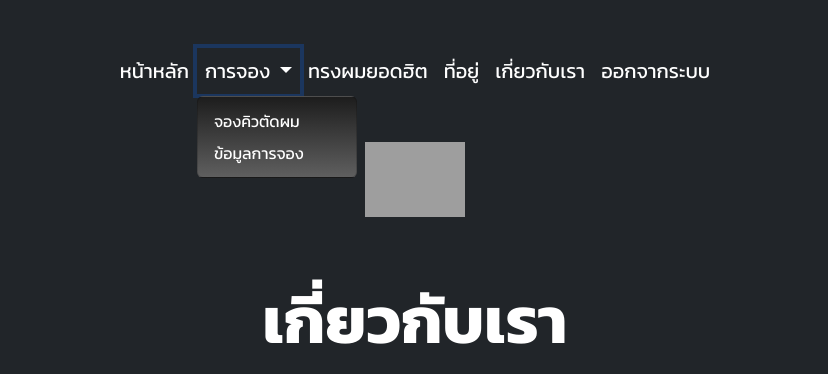
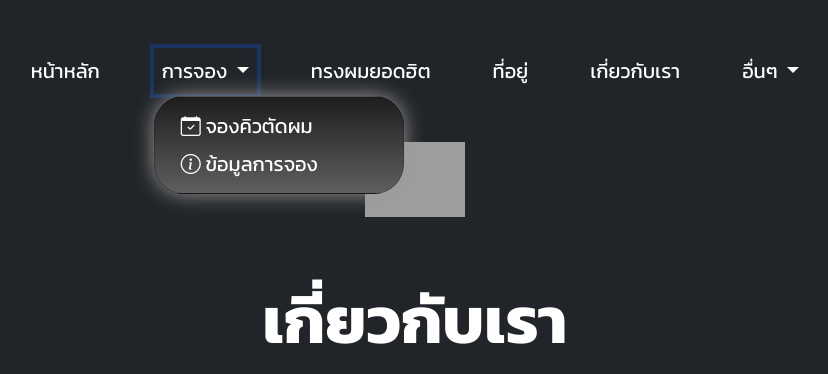
Before and after one commit to Chokpitak/Project, a PHP site: page /about.php in a window 1280 px wide, after a click on "การจอง". Shown: the top 374 px of the page, without its empty margins (225-1053 px from the left). Run offline with PHP 8.4, Linux system fonts and the light colour scheme; the visitor is signed in with stand-in values (Sample User, id 1); data that the repository does not hold is empty; some libraries are stand-ins or nearby versions; grey boxes are pictures that could not be loaded.

Commit message:
header.php

```diff
--- a/components/header.php
+++ b/components/header.php
@@ -1,15 +1,30 @@
 <script src="https://cdn.jsdelivr.net/npm/bootstrap@5.3.0-alpha1/dist/js/bootstrap.bundle.min.js"></script>
+<link href="https://cdn.jsdelivr.net/npm/bootstrap-icons@1.10.5/font/bootstrap-icons.css" rel="stylesheet">
 
 <style>
   .navbar-nav .nav-link {
     transition: all 0.3s ease;
     font-size: 20px;
     font-weight: 400;
-}
+  }
+
+  .navbar-nav .nav-item {
+    margin: 0 23px;
+  }
 
   .navbar-nav .nav-link:hover {
     text-shadow: 0 0 10px rgba(255, 255, 255, 0.8);
   }
+
+  .navbar-nav .dropdown-menu {
+    min-width: 250px;
+    padding: 10px;
+    font-size: 20px;
+    border-radius: 30px;
+    box-shadow: 0 0px 20px rgba(156, 152, 152, 1);
+  }
+
+
 </style>
 <nav class="navbar navbar-expand-lg navbar-dark rounded ">
   <div class="container">
@@ -23,23 +38,30 @@
     <div class="collapse navbar-collapse justify-content-center" id="navbarNav">
       <ul class="navbar-nav">
         <li class="nav-item"><a class="nav-link text-white" href="./index.php">หน้าหลัก</a></li>
-        <li class="nav-item dropdown">
+        <li class="nav-item dropdown <?php echo ($page == 'index') ? 'dropup' : ''; ?>">
     <a href="#" class="nav-link dropdown-toggle text-white" id="navbarDropdown" role="button"
        data-bs-toggle="dropdown" aria-expanded="false">
        การจอง
     </a>
     <ul class="dropdown-menu" aria-labelledby="navbarDropdown" style="background: linear-gradient(to top, rgba(95, 95, 95, 1), rgba(29, 29, 29, 1));">
-        <li><a href="reservation.php" class="dropdown-item text-white">จองคิวตัดผม</a></li>
-        <li><a href="view.php" class="dropdown-item text-white">ข้อมูลการจอง</a></li>
+        <li><a href="reservation.php" class="dropdown-item text-white"><span class="icon"><i class="bi bi-calendar-check"></i></span>  จองคิวตัดผม</a></li>
+        <li><a href="view.php" class="dropdown-item text-white"><span class="icon"><i class="bi bi-info-circle"></i></span>  ข้อมูลการจอง</a></li>
     </ul>
 </li>
-
-
-
         <li class="nav-item"><a class="nav-link text-white" href="./haircut.php">ทรงผมยอดฮิต</a></li>
         <li class="nav-item"><a class="nav-link text-white" href="./address.php">ที่อยู่</a></li>
-        <li class="nav-item"><a class="nav-link text-white" href="#">เกี่ยวกับเรา</a></li>
-        <li class="nav-item"><a class="nav-link text-white" href="controls/signout.php">ออกจากระบบ</a></li>
+        <li class="nav-item"><a class="nav-link text-white" href="./about.php">เกี่ยวกับเรา</a></li>
+        <li class="nav-item dropdown <?php echo ($page == 'index') ? 'dropup' : ''; ?>">
+    <a href="#" class="nav-link dropdown-toggle text-white" id="navbarDropdown" role="button"
+       data-bs-toggle="dropdown" aria-expanded="false">
+       อื่นๆ
+    </a>
+    <ul class="dropdown-menu" aria-labelledby="navbarDropdown" style="background: linear-gradient(to top, rgba(95, 95, 95, 1), rgba(29, 29, 29, 1));">
+        <li><a href="#" class="dropdown-item text-white"><span class="icon"><i class="bi bi-person-fill"></i></span>  โปรไฟล์</a></li>
+        <li><a href="#" class="dropdown-item text-white"><span class="icon"><i class="bi bi-gear-fill"></i></span>  ตั้งค่า</a></li>
+        <li><a href="controls/signout.php" class="dropdown-item text-white"><span class="icon"><i class="bi bi-box-arrow-right"></i></span>  ออกจากระบบ</a></li>
+    </ul>
+</li>
       </ul>
     </div>
     </div>
```
